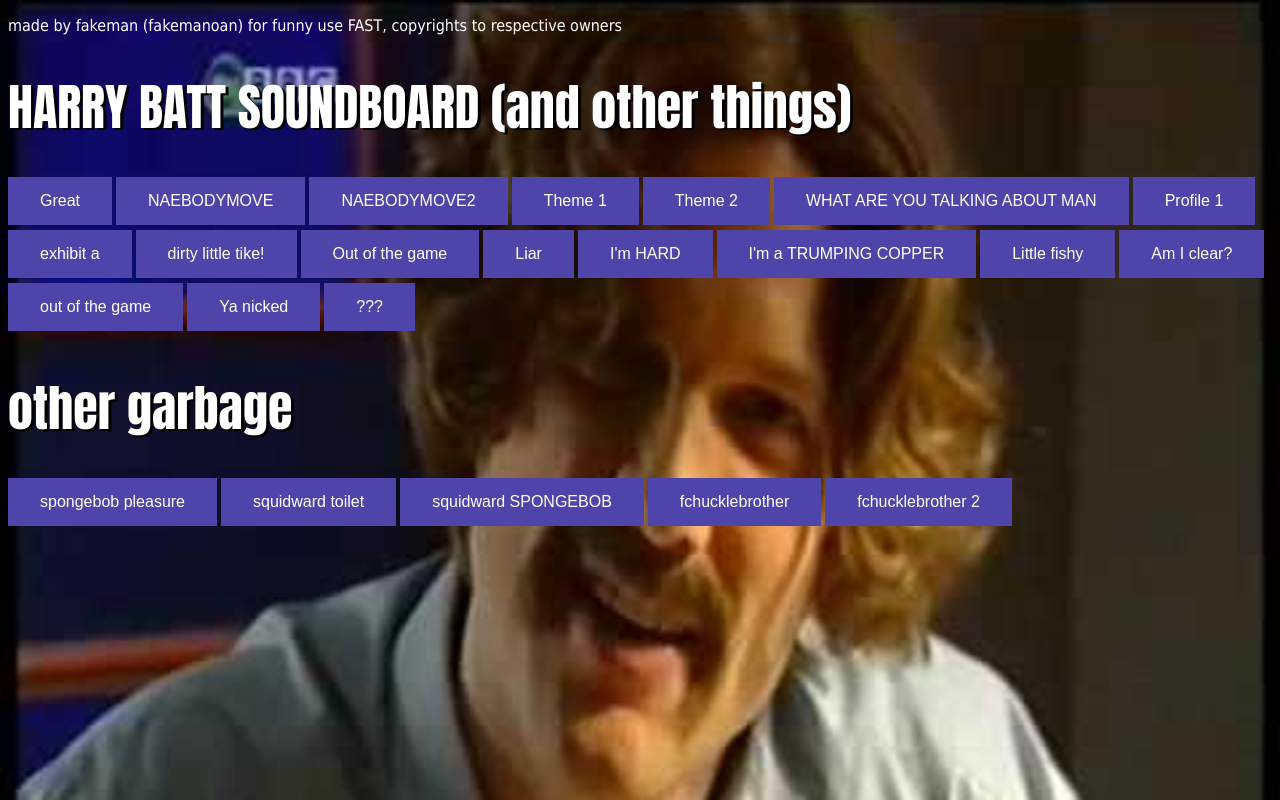
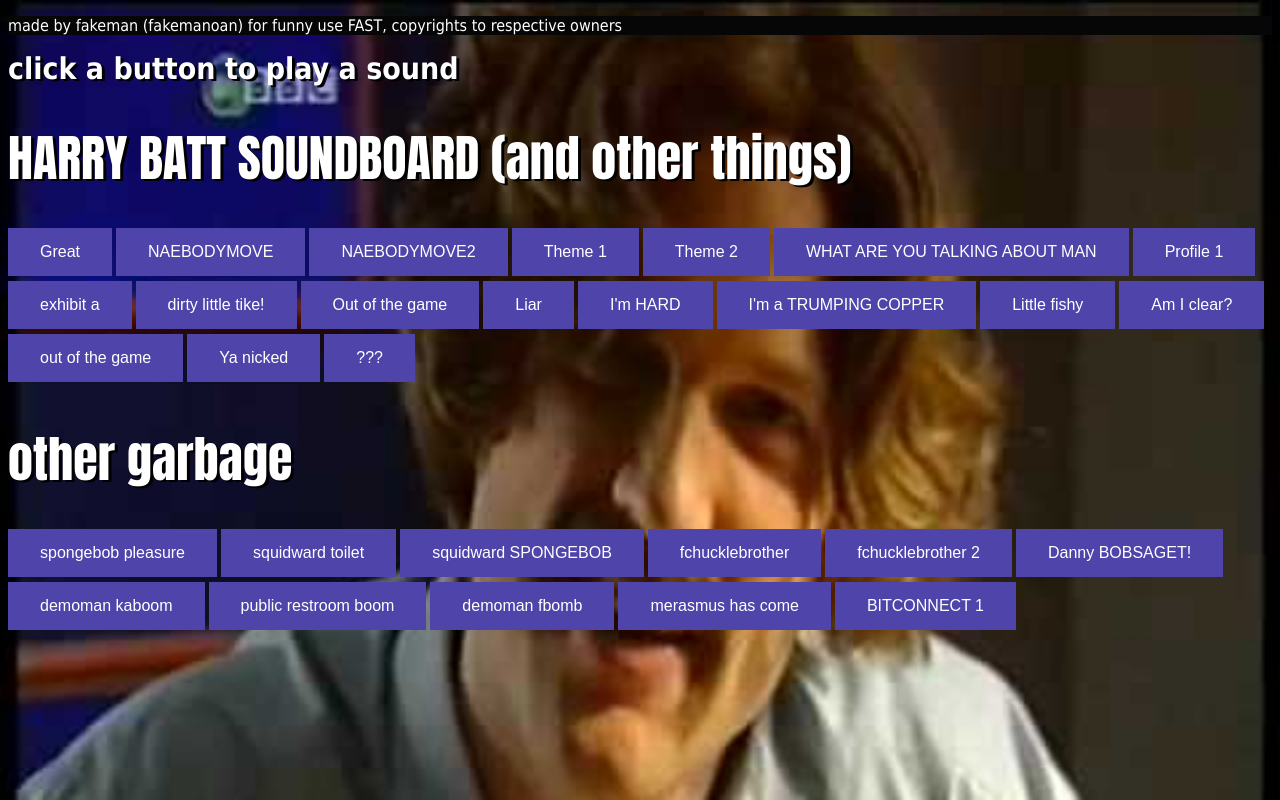
Before and after one commit to fakemanoan/tf2_playground, a plain HTML site: page index.html in a window 1280 px wide. Drawn offline with Linux system fonts and the light colour scheme.

Commit message:
Add files via upload

```diff
--- a/index.html
+++ b/index.html
@@ -4,6 +4,7 @@
   <head>
     <link rel="stylesheet" href="style.css">
 	<p>made by fakeman (fakemanoan) for funny use  FAST,  copyrights to respective owners</p>
+	<h5>click a button to play a sound </h5>
   </head>
 
   <body>
@@ -26,6 +27,7 @@
 	<button onclick="PlaySound('outofthegame.flac')"> out of the game</button>
 	<button onclick="PlaySound('yourenickedoldbeauty.flac')"> Ya nicked</button>
 	<button onclick="PlaySound('youknowyougottapayya.flac')">???</button>
+
 	<br>
 	<H1>other garbage</H1>
 	<button onclick="PlaySound('spongebob backscratch.wav')">spongebob pleasure</button>
@@ -33,11 +35,19 @@
 	<button onclick="PlaySound('spongebob loud.mp3')">squidward SPONGEBOB</button>
 	<button onclick="PlaySound('chuckle1.flac')">fchucklebrother</button>
 	<button onclick="PlaySound('chuckle2.flac')">fchucklebrother 2</button>
+	<button onclick="PlaySound('Bob Saget2.mp3')">Danny BOBSAGET!</button>
+	<button onclick="PlaySound('KABOOM.mp3')">demoman kaboom</button>
+	<button onclick="PlaySound('publicrestroom.flac')">public restroom boom</button>
+	<button onclick="PlaySound('demomanfbomb.flac')">demoman fbomb</button>
+	<button onclick="PlaySound('merasmuscome.flac')">merasmus has come</button>
+	<button onclick="PlaySound('BITCONNECT.flac')">BITCONNECT 1</button>
+
 	<script>
     function PlaySound(name) {
          var audio = new Audio("sounds/" + name);
 		audio.play();
       }
+
     </script>
   </body>
 
--- a/style.css
+++ b/style.css
@@ -9,7 +9,15 @@ font-size:50px;
 color: #FFF;
 text-shadow: 3px 2px #000;
 }
+h5{
+font-family: tahoma;
+font-size:30px;
+color: #FFF;
+text-shadow: 3px 2px #000;
+margin: 0;
+}
 p{
+	background:#060606;
 	color: #fff;
 	font-family: tahoma;
 }
@@ -24,6 +32,7 @@ button{
   display: inline-block;
   font-size: 16px;
   margin-bottom: 5px;
+  transition-duration: 0.15s;
 }
 button:hover {
   background-color: #4CAF50; /* Green */
```
